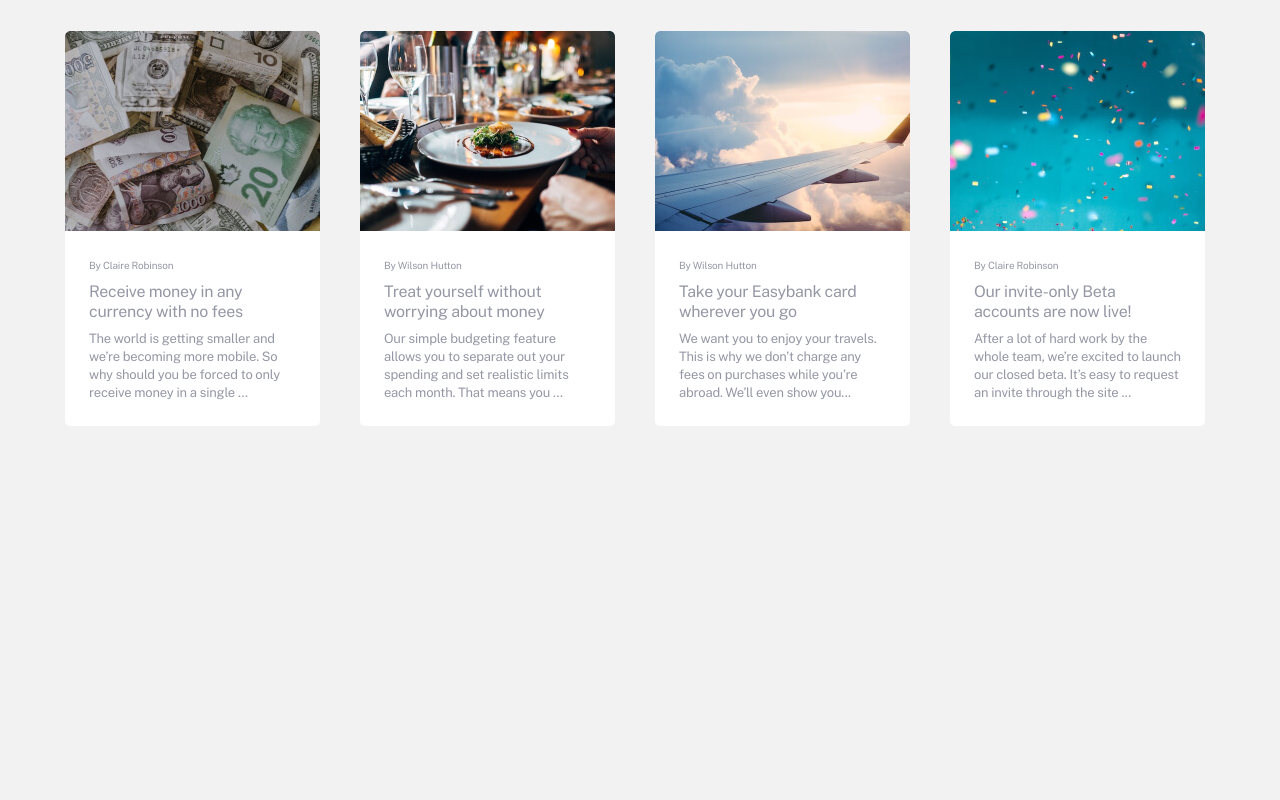
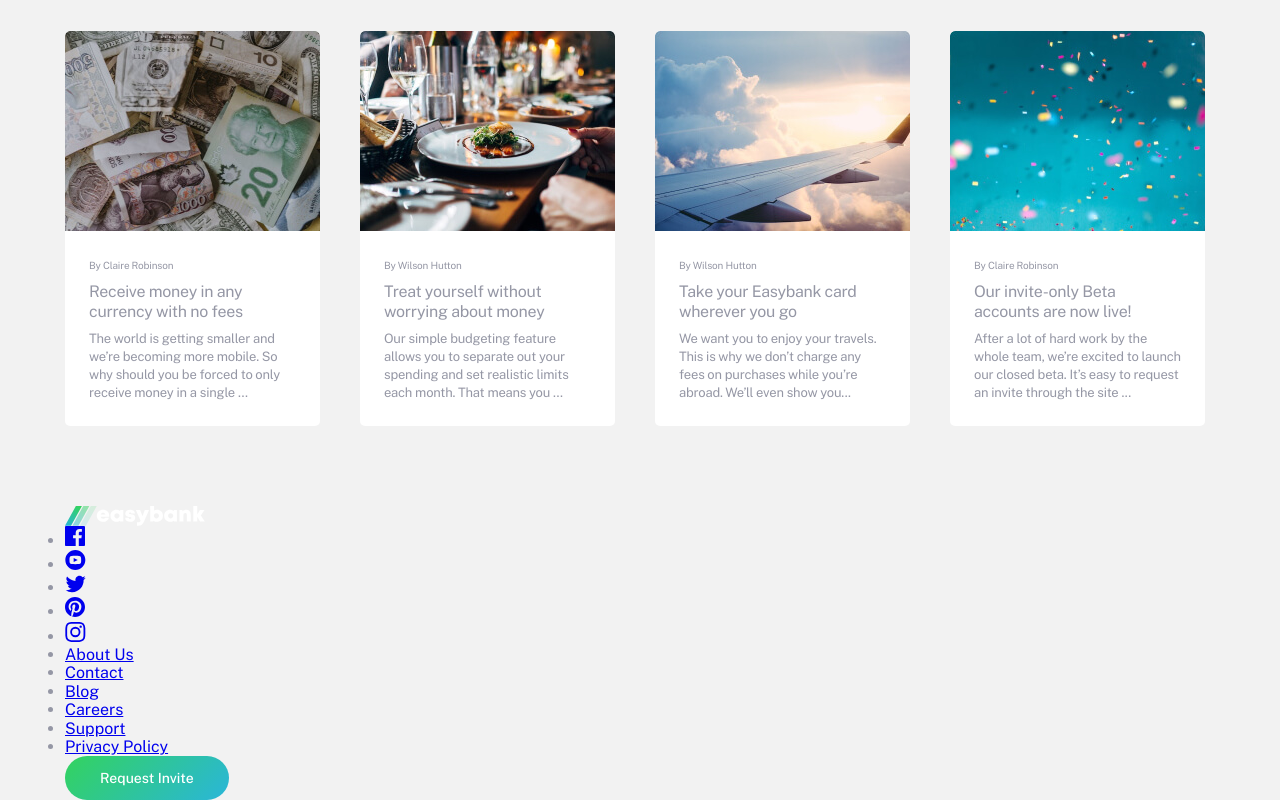
Before and after one commit to Bekzod97-div/easybank, a plain HTML site: page index.html in a window 1280 px wide. Shown: the part 1669-2469 px from the top of the page. Before the commit the page ends 2175 px from the top, so only its background shows below. Drawn offline with Linux system fonts and the light colour scheme.

Commit message:
add footer markup

```diff
--- a/index.html
+++ b/index.html
@@ -171,6 +171,75 @@
           </div>
         </section>
     </main>
+
+    <footer class="site-footer">
+      <div class="container site-footer__container">
+        <div class="socials-wrapper">
+          <a class="site-header__logo logo" href="index.html">
+            <img class="logo-img" src="./img/logo-white.svg" alt="site logo" width="140" height="20">
+        </a>
+
+        <ul class="socials__list">
+          <li class="socials__item">
+            <a href="#" class="socials__link">
+              <svg xmlns="http://www.w3.org/2000/svg" width="20" height="20" fill="none"><path fill="currentColor" d="M18.896 0H1.104C.494 0 0 .494 0 1.104v17.793C0 19.506.494 20 1.104 20h9.58v-7.745H8.076V9.237h2.606V7.01c0-2.583 1.578-3.99 3.883-3.99 1.104 0 2.052.082 2.329.119v2.7h-1.598c-1.254 0-1.496.597-1.496 1.47v1.928h2.989l-.39 3.018h-2.6V20h5.098c.608 0 1.102-.494 1.102-1.104V1.104C20 .494 19.506 0 18.896 0Z"/></svg>
+            </a>
+          </li>
+          <li class="socials__item">
+            <a href="#" class="socials__link">
+              <svg xmlns="http://www.w3.org/2000/svg" width="21" height="20" fill="none"><path fill="currentColor" fill-rule="evenodd" d="M10.333 0c-5.522 0-10 4.478-10 10 0 5.523 4.478 10 10 10 5.523 0 10-4.477 10-10 0-5.522-4.477-10-10-10Zm3.701 14.077c-1.752.12-5.653.12-7.402 0C4.735 13.947 4.514 13.018 4.5 10c.014-3.024.237-3.947 2.132-4.077 1.749-.12 5.651-.12 7.402 0 1.898.13 2.118 1.059 2.133 4.077-.015 3.024-.238 3.947-2.133 4.077Zm-1.27-4.08L8.667 8.048v3.904l4.097-1.955Z" clip-rule="evenodd"/></svg>
+            </a>
+          </li>
+          <li class="socials__item">
+            <a href="#" class="socials__link">
+              <svg xmlns="http://www.w3.org/2000/svg" width="21" height="18" fill="none"><path fill="currentColor" d="M20.667 2.797a8.192 8.192 0 0 1-2.357.646 4.11 4.11 0 0 0 1.804-2.27 8.22 8.22 0 0 1-2.606.996A4.096 4.096 0 0 0 14.513.873c-2.649 0-4.595 2.472-3.997 5.038a11.648 11.648 0 0 1-8.457-4.287 4.109 4.109 0 0 0 1.27 5.478A4.086 4.086 0 0 1 1.47 6.59c-.045 1.901 1.317 3.68 3.29 4.075a4.111 4.111 0 0 1-1.853.07 4.106 4.106 0 0 0 3.834 2.85 8.25 8.25 0 0 1-6.075 1.7 11.616 11.616 0 0 0 6.29 1.843c7.618 0 11.922-6.434 11.662-12.205a8.353 8.353 0 0 0 2.048-2.125Z"/></svg>
+            </a>
+          </li>
+          <li class="socials__item">
+            <a href="#" class="socials__link">
+              <svg xmlns="http://www.w3.org/2000/svg" width="20" height="20" fill="none"><path fill="currentColor" d="M10 0C4.478 0 0 4.477 0 10c0 4.237 2.636 7.855 6.356 9.312-.088-.791-.167-2.005.035-2.868.181-.78 1.172-4.97 1.172-4.97s-.299-.6-.299-1.486c0-1.39.806-2.428 1.81-2.428.852 0 1.264.64 1.264 1.408 0 .858-.545 2.14-.828 3.33-.236.995.5 1.807 1.48 1.807 1.778 0 3.144-1.874 3.144-4.58 0-2.393-1.72-4.068-4.177-4.068-2.845 0-4.515 2.135-4.515 4.34 0 .859.331 1.781.745 2.281a.3.3 0 0 1 .069.288l-.278 1.133c-.044.183-.145.223-.335.134-1.249-.581-2.03-2.407-2.03-3.874 0-3.154 2.292-6.052 6.608-6.052 3.469 0 6.165 2.473 6.165 5.776 0 3.447-2.173 6.22-5.19 6.22-1.013 0-1.965-.525-2.291-1.148l-.623 2.378c-.226.869-.835 1.958-1.244 2.621.937.29 1.931.446 2.962.446 5.523 0 10-4.477 10-10S15.523 0 10 0Z"/></svg>
+            </a>
+          </li>
+          <li class="socials__item">
+            <a href="#" class="socials__link">
+              <svg xmlns="http://www.w3.org/2000/svg" width="21" height="20" fill="none"><path fill="currentColor" fill-rule="evenodd" d="M10.333 0C7.618 0 7.278.012 6.211.06 2.579.227.56 2.242.394 5.877.345 6.944.334 7.284.334 10s.011 3.057.06 4.123c.166 3.632 2.181 5.65 5.816 5.817 1.068.048 1.408.06 4.123.06 2.716 0 3.057-.012 4.124-.06 3.628-.167 5.651-2.182 5.816-5.817.049-1.066.06-1.407.06-4.123s-.011-3.056-.06-4.122C20.11 2.249 18.093.228 14.457.06 13.39.01 13.05 0 10.334 0Zm0 1.802c2.67 0 2.987.01 4.042.059 2.71.123 3.976 1.409 4.1 4.099.047 1.054.057 1.37.057 4.04 0 2.672-.01 2.988-.058 4.042-.124 2.687-1.387 3.975-4.099 4.099-1.055.048-1.37.058-4.042.058-2.67 0-2.986-.01-4.04-.058-2.717-.124-3.976-1.416-4.1-4.1-.048-1.054-.058-1.37-.058-4.041 0-2.67.01-2.986.058-4.04.125-2.69 1.387-3.977 4.1-4.1 1.055-.048 1.37-.058 4.04-.058ZM5.198 10a5.135 5.135 0 1 1 10.27 0 5.135 5.135 0 0 1-10.27 0Zm5.135 3.333a3.333 3.333 0 1 1 0-6.666 3.333 3.333 0 0 1 0 6.666Zm4.138-8.67a1.2 1.2 0 1 1 2.4 0 1.2 1.2 0 0 1-2.4 0Z" clip-rule="evenodd"/></svg>
+            </a>
+          </li>
+        </ul>
+      </div>
+
+        <div class="extra-links--wrapper">
+          <ul class="extra-links__list">
+            <li class="extra-links__item">
+              <a href="#" class="extra-links__link">About Us</a>
+            </li>
+            <li class="extra-links__item">
+              <a href="#" class="extra-links__link">Contact</a>
+            </li>
+            <li class="extra-links__item">
+              <a href="#" class="extra-links__link">Blog</a>
+            </li>
+          </ul>
+
+          <ul class="extra-links__list">
+            <li class="extra-links__item">
+              <a href="#" class="extra-links__link">Careers</a>
+            </li>
+            <li class="extra-links__item">
+              <a href="#" class="extra-links__link">Support</a>
+            </li>
+            <li class="extra-links__item">
+              <a href="#" class="extra-links__link">Privacy Policy</a>
+            </li>
+          </ul>
+        </div>
+
+        <div class="btn-wrapper">
+          <a href="#" class="main-btn">Request Invite</a>
+          <p class="footer-text"></p>
+        </div>
+      </div>
+    </footer>
     <script src="./js/main.js"></script>
 </body>
 </html>
```
Also changed, not shown: img/facebook.svg (added), img/instagram.svg (added), img/pinterest.svg (added), img/twitter.svg (added), img/youtube.svg (added).
